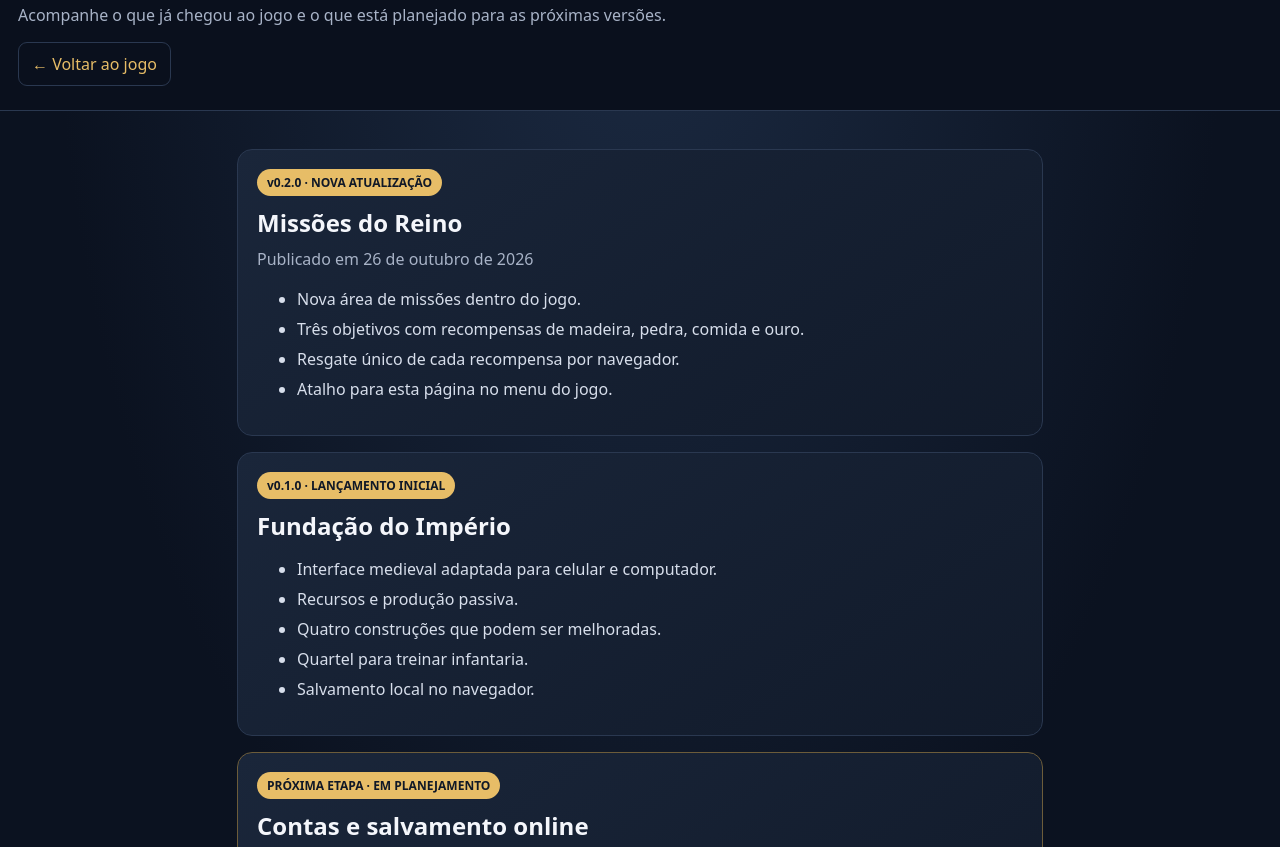
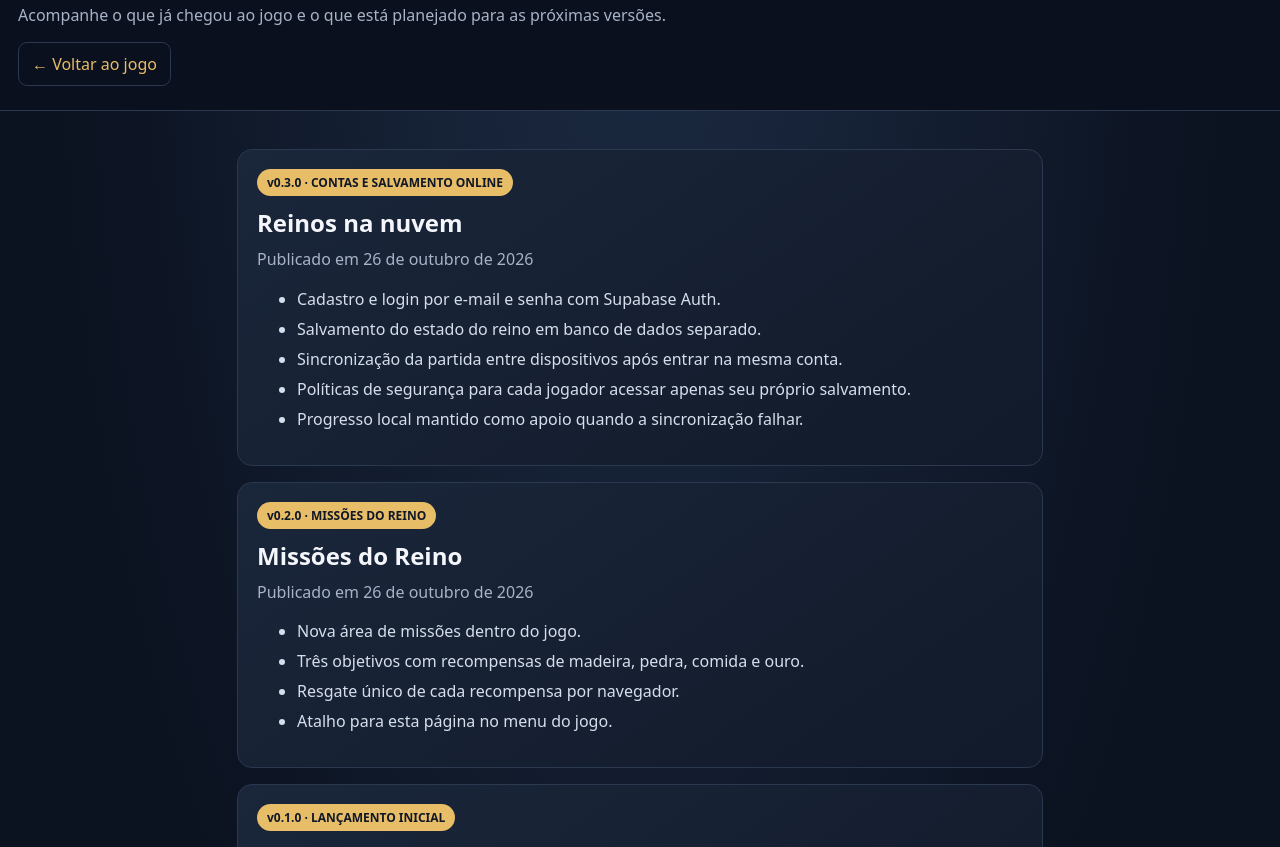
Before and after one commit to NANDOBRTV/rpg-online, a website: page updates.html in a window 1280 px wide. Shown: the part 105-952 px from the top of the page. Drawn offline with Linux system fonts and the light colour scheme.

Commit message:
Document v0.3.0 cloud save update

```diff
--- a/updates.html
+++ b/updates.html
@@ -2,7 +2,8 @@
 <html lang="pt-BR"><head><meta charset="utf-8"><meta name="viewport" content="width=device-width,initial-scale=1"><meta name="theme-color" content="#101827"><title>Atualizações • Império dos Reinos</title><style>
 :root{color-scheme:dark;--bg:#0b1220;--panel:#151f31;--gold:#e7bd67;--muted:#a8b3c7;--line:#2a3850}*{box-sizing:border-box}body{margin:0;background:radial-gradient(ellipse at top,#1c2b43,var(--bg) 65%);font:16px system-ui,sans-serif;color:#f4f6fb}header{padding:24px 18px;border-bottom:1px solid var(--line);background:#0a101d}main{max-width:850px;margin:auto;padding:22px}h1{margin:6px 0;font-size:clamp(28px,5vw,40px)}h2{margin:0 0 8px}.eyebrow{color:var(--gold);text-transform:uppercase;letter-spacing:.14em;font-size:12px}.muted{color:var(--muted);line-height:1.55}.release{background:linear-gradient(145deg,#1a263a,#111a2a);border:1px solid var(--line);border-radius:15px;padding:19px;margin:16px 0}.tag{display:inline-block;color:#101827;background:var(--gold);font-size:12px;font-weight:800;border-radius:20px;padding:5px 10px;margin-bottom:10px}.planned{border-color:#6c5c3a}li{margin:8px 0;color:#d7deeb}a{color:var(--gold)}.back{display:inline-block;margin-top:14px;text-decoration:none;border:1px solid var(--line);padding:10px 13px;border-radius:9px}footer{text-align:center;color:#78869d;padding:25px;font-size:12px}
 </style></head><body><header><div class="eyebrow">Diário oficial do desenvolvimento</div><h1>📢 Atualizações do Império</h1><div class="muted">Acompanhe o que já chegou ao jogo e o que está planejado para as próximas versões.</div><a class="back" href="index.html">← Voltar ao jogo</a></header><main>
-<section class="release"><span class="tag">v0.2.0 · NOVA ATUALIZAÇÃO</span><h2>Missões do Reino</h2><div class="muted">Publicado em 26 de outubro de 2026</div><ul><li>Nova área de missões dentro do jogo.</li><li>Três objetivos com recompensas de madeira, pedra, comida e ouro.</li><li>Resgate único de cada recompensa por navegador.</li><li>Atalho para esta página no menu do jogo.</li></ul></section>
+<section class="release"><span class="tag">v0.3.0 · CONTAS E SALVAMENTO ONLINE</span><h2>Reinos na nuvem</h2><div class="muted">Publicado em 26 de outubro de 2026</div><ul><li>Cadastro e login por e-mail e senha com Supabase Auth.</li><li>Salvamento do estado do reino em banco de dados separado.</li><li>Sincronização da partida entre dispositivos após entrar na mesma conta.</li><li>Políticas de segurança para cada jogador acessar apenas seu próprio salvamento.</li><li>Progresso local mantido como apoio quando a sincronização falhar.</li></ul></section>
+<section class="release"><span class="tag">v0.2.0 · MISSÕES DO REINO</span><h2>Missões do Reino</h2><div class="muted">Publicado em 26 de outubro de 2026</div><ul><li>Nova área de missões dentro do jogo.</li><li>Três objetivos com recompensas de madeira, pedra, comida e ouro.</li><li>Resgate único de cada recompensa por navegador.</li><li>Atalho para esta página no menu do jogo.</li></ul></section>
 <section class="release"><span class="tag">v0.1.0 · LANÇAMENTO INICIAL</span><h2>Fundação do Império</h2><ul><li>Interface medieval adaptada para celular e computador.</li><li>Recursos e produção passiva.</li><li>Quatro construções que podem ser melhoradas.</li><li>Quartel para treinar infantaria.</li><li>Salvamento local no navegador.</li></ul></section>
-<section class="release planned"><span class="tag">PRÓXIMA ETAPA · EM PLANEJAMENTO</span><h2>Contas e salvamento online</h2><ul><li>Cadastro e login seguro.</li><li>Salvar o reino em um banco de dados no servidor.</li><li>Continuar a partida ao trocar de dispositivo.</li></ul><p class="muted">Esta seção será atualizada conforme cada melhoria for implementada e publicada.</p></section>
+<section class="release planned"><span class="tag">PRÓXIMAS ETAPAS · PLANEJADAS</span><h2>Expansão do mundo</h2><ul><li>Mapa do mundo e exploração.</li><li>Alianças entre jogadores.</li><li>Batalhas online e sistema de classificação.</li></ul><p class="muted">As funcionalidades planejadas ainda não estão disponíveis no jogo.</p></section>
 </main><footer>Império dos Reinos • Histórico oficial de versões</footer></body></html>
```
